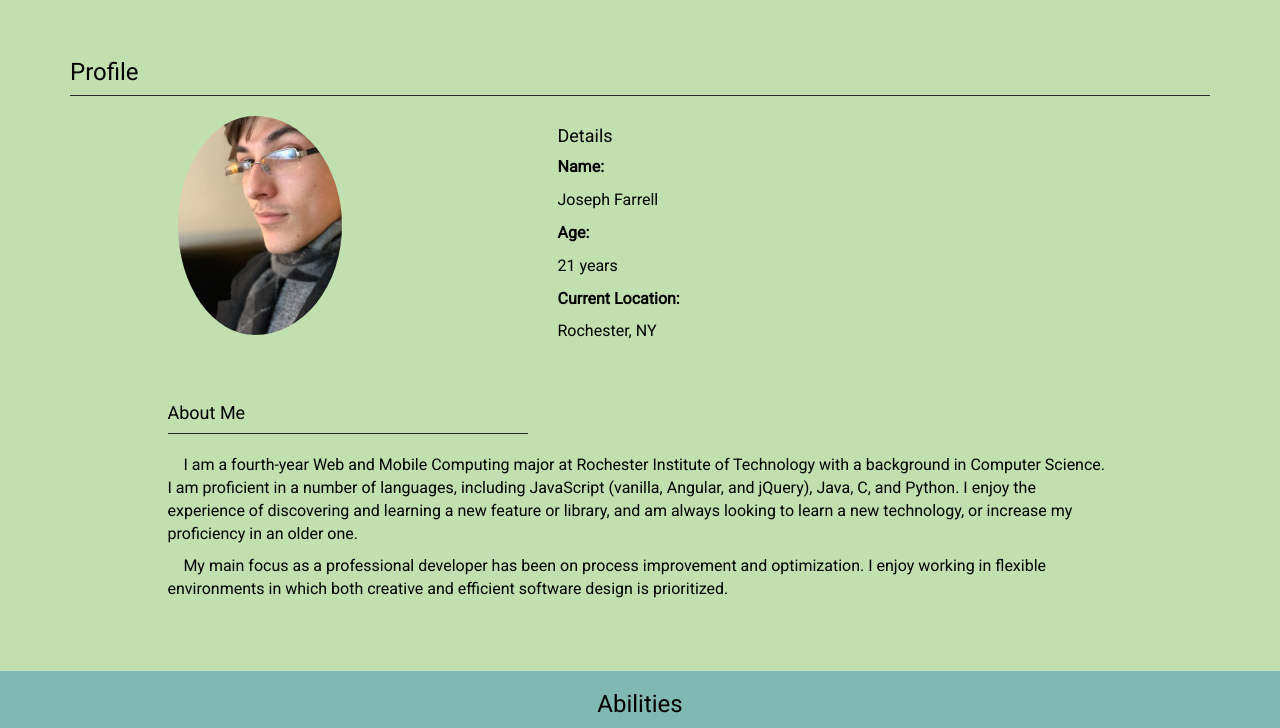
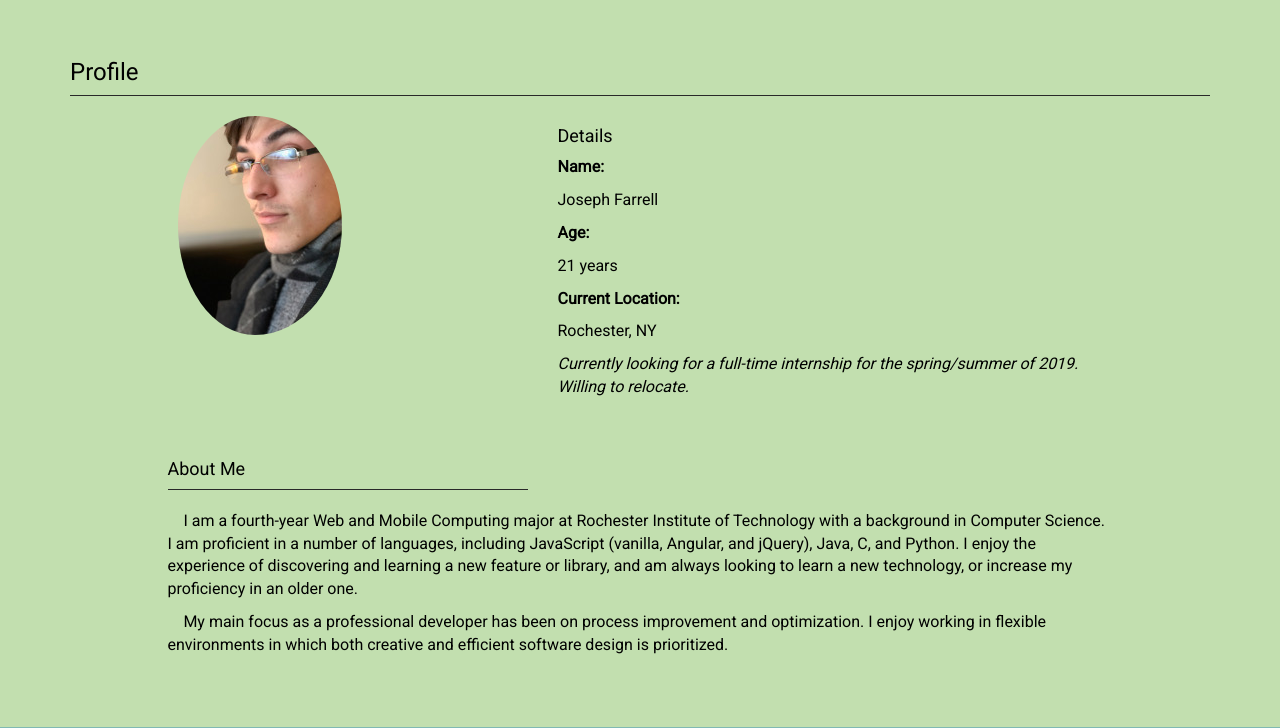
Before and after one commit to Gladdstone/personal_website, a PHP site: page / in a window 1280 px wide. Shown: the part 1001-1729 px from the top of the page. Run offline with PHP 8.4, Linux system fonts and the light colour scheme; some libraries are stand-ins or nearby versions.

Commit message:
Added currently looking message and italic class

```diff
--- a/css/stylesheet.css
+++ b/css/stylesheet.css
@@ -125,6 +125,10 @@ p {
     background: #80b9b3;
 }
 
+.italic {
+    font-style: italic;
+}
+
 /*scroll effect*/
 .navbar-trans {
     background-color: transparent;
--- a/index.html
+++ b/index.html
@@ -104,6 +104,7 @@
                     <p>21 years</p>
                     <p class="bold">Current Location:</p>
                     <p>Rochester, NY</p>
+		    <p class="italic">Currently looking for a full-time internship for the spring/summer of 2019. Willing to relocate.</p>
                 </div>
             </div>
             <br/><br/>
```
